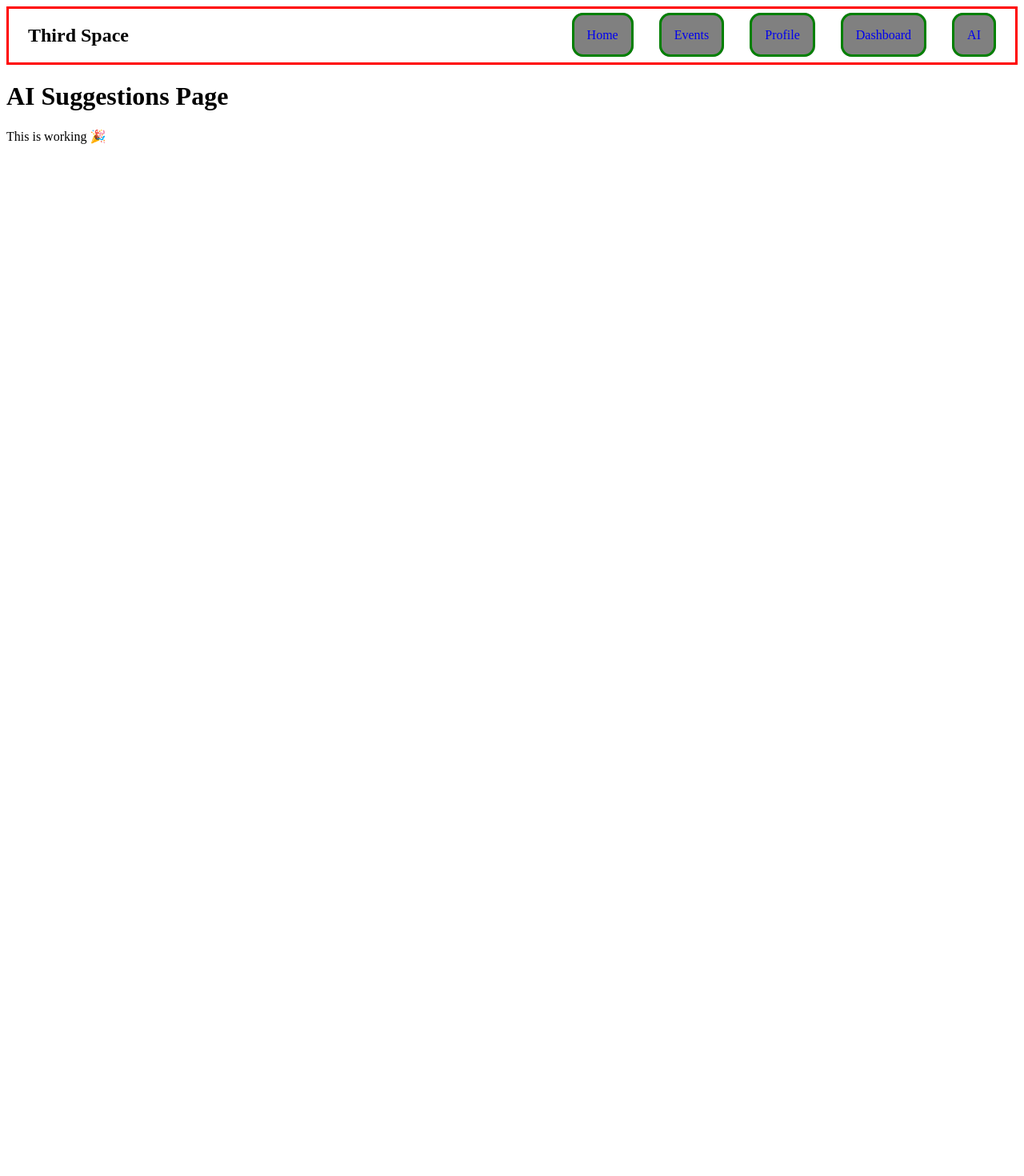
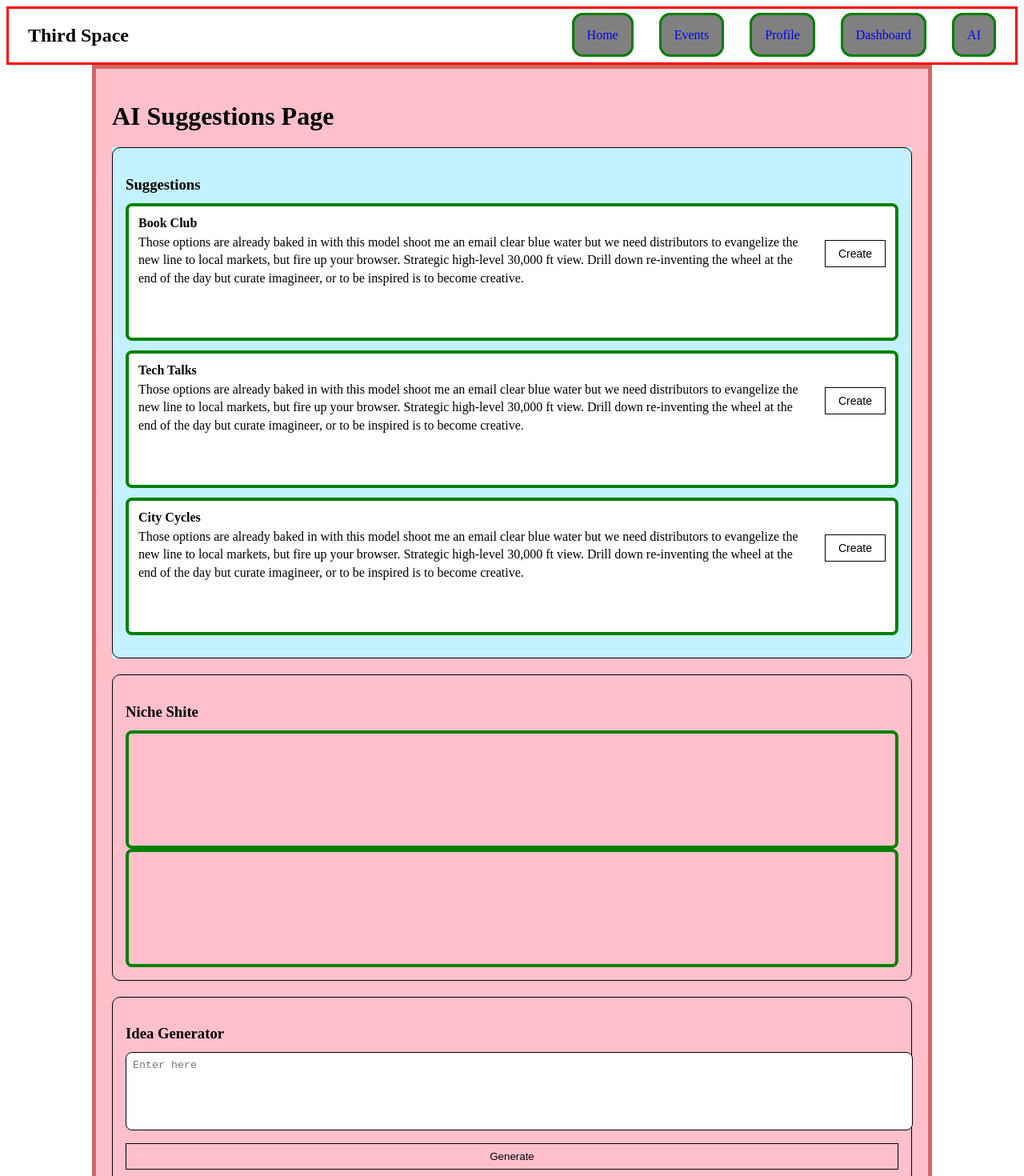
Before and after one commit to Jake-Davis01/Third-Space, a React (Vite) app in the folder client/: page /aisuggestions in a window 1280 px wide. Shown: the top 1470 px of the page at 80% size. Before the commit the page ends 800 px from the top, so only its background shows below. Built offline with nearby package versions, Linux system fonts and the light colour scheme.

Commit message:
Initial commits for AI suggestions page layout and css

```diff
--- a/client/src/components/Aisuggestions.jsx
+++ b/client/src/components/Aisuggestions.jsx
@@ -1,8 +1,93 @@
+import "../css/Aisuggestions.css";
+
 function Aisuggestions() {
   return (
-    <div>
-      <h1>AI Suggestions Page</h1>
-      <p>This is working 🎉</p>
+    <div className="aisuggestions__container">
+      <h1 className="aisuggestions__title">AI Suggestions Page</h1>
+
+      {/* Suggestions Section */}
+      <div className="aisuggestions__content">
+
+        <div className="aisuggestions__sectionBox">
+          <h3 className="aisuggestions__sectionTitle">Suggestions</h3>
+
+          <div className="aisuggestions__card">
+            <div className="aisuggestions__cardHeader">
+              <div className="aisuggestions__cardBody">
+                <strong className="aisuggestions__cardTitle">Book Club</strong>
+                <p className="aisuggestions__cardText">
+                  Those options are already baked in with this model shoot me an email
+                  clear blue water but we need distributors to evangelize the new line to
+                  local markets, but fire up your browser. Strategic high-level 30,000 ft view.
+                  Drill down re-inventing the wheel at the end of the day but curate imagineer,
+                  or to be inspired is to become creative.
+                </p>
+              </div>
+              <button className="aisuggestions__cardButton">Create</button>
+            </div>
+          </div>
+
+          <div className="aisuggestions__card">
+            <div className="aisuggestions__cardHeader">
+              <div className="aisuggestions__cardBody">
+                <strong className="aisuggestions__cardTitle">Tech Talks</strong>
+                <p className="aisuggestions__cardText">
+                  Those options are already baked in with this model shoot me an email
+                  clear blue water but we need distributors to evangelize the new line to
+                  local markets, but fire up your browser. Strategic high-level 30,000 ft view.
+                  Drill down re-inventing the wheel at the end of the day but curate imagineer,
+                  or to be inspired is to become creative.
+                </p>
+              </div>
+              <button className="aisuggestions__cardButton">Create</button>
+            </div>
+          </div>
+
+          <div className="aisuggestions__card">
+            <div className="aisuggestions__cardHeader">
+              <div className="aisuggestions__cardBody">
+                <strong className="aisuggestions__cardTitle">City Cycles</strong>
+                <p className="aisuggestions__cardText">
+                  Those options are already baked in with this model shoot me an email
+                  clear blue water but we need distributors to evangelize the new line to
+                  local markets, but fire up your browser. Strategic high-level 30,000 ft view.
+                  Drill down re-inventing the wheel at the end of the day but curate imagineer,
+                  or to be inspired is to become creative.
+                </p>
+              </div>
+              <button className="aisuggestions__cardButton">Create</button>
+            </div>
+          </div>
+
+        </div>
+      </div>
+
+      {/* Niche Section */}
+      <div className="aisuggestions__section">
+        <div className="aisuggestions__sectionBox">
+          <h3 className="aisuggestions__sectionTitle">Niche Shite</h3>
+
+          <div className="aisuggestions__emptyCard"></div>
+          <div className="aisuggestions__emptyCard"></div>
+        </div>
+      </div>
+
+      {/* Idea Generator */}
+      <div className="aisuggestions__section">
+        <div className="aisuggestions__sectionBox">
+          <h3 className="aisuggestions__sectionTitle">Idea Generator</h3>
+
+          <textarea
+            className="aisuggestions__textarea"
+            placeholder="Enter here"
+          />
+
+          <button className="aisuggestions__generateButton">
+            Generate
+          </button>
+        </div>
+      </div>
+
     </div>
   );
 }
--- a/client/src/css/Aisuggestions.css
+++ b/client/src/css/Aisuggestions.css
@@ -0,0 +1,114 @@
+.aisuggestions__container {
+  padding: 20px;
+  max-width: 1000px;
+  margin: 0 auto;
+  border: 5px solid rgb(207, 104, 104);
+  background-color: pink;
+}
+
+.aisuggestions__title {
+  margin-bottom: 10px;
+}
+
+/* layout wrapper */
+.aisuggestions__content {
+  margin-top: 20px;
+  background-color: rgb(196, 241, 255);
+}
+
+/* sections */
+.aisuggestions__section {
+  margin-top: 20px;
+}
+
+.aisuggestions__sectionBox {
+  border: 1px solid black;
+  padding: 16px;
+  border-radius: 10px;
+}
+
+.aisuggestions__sectionTitle {
+  margin-bottom: 12px;
+}
+
+/* CARD GROUP (no gap method) */
+.aisuggestions__cardGroup {
+  display: flex;
+  flex-direction: column;
+}
+
+/* cards */
+.aisuggestions__card {
+  border: 4px solid green;
+  border-radius: 8px;
+  padding: 12px;
+  min-height: 140px;
+  background-color: white;
+
+  margin-bottom: 12px; /* spacing between cards */
+}
+
+/* remove last spacing */
+.aisuggestions__cardGroup .aisuggestions__card:last-child {
+  margin-bottom: 0;
+}
+
+/* card layout */
+.aisuggestions__cardHeader {
+  display: flex;
+  justify-content: space-between;
+  align-items: stretch;
+  gap: 16px;
+  height: 100%;
+}
+
+.aisuggestions__cardBody {
+  flex: 1;
+}
+
+.aisuggestions__cardTitle {
+  display: block;
+}
+
+.aisuggestions__cardText {
+  margin: 4px 0;
+  line-height: 1.4em;
+  max-height: calc(1.4em * 3);
+  overflow: hidden;
+}
+
+/* button */
+.aisuggestions__cardButton {
+  padding: 8px 16px;
+  font-size: 14px;
+  border: 1px solid black;
+  background: none;
+  cursor: pointer;
+  align-self: center;
+}
+
+/* empty cards */
+.aisuggestions__emptyCard {
+  border: 4px solid green;
+  border-radius: 8px;
+  min-height: 140px;
+}
+
+/* idea generator */
+.aisuggestions__textarea {
+  width: 100%;
+  height: 80px;
+  border: 1px solid black;
+  border-radius: 8px;
+  padding: 8px;
+  margin-bottom: 12px;
+  resize: none;
+}
+
+.aisuggestions__generateButton {
+  width: 100%;
+  padding: 8px;
+  border: 1px solid black;
+  background: none;
+  cursor: pointer;
+}
```
Also changed, not shown: 1 other file (tests, documents, lock files or other folders).
